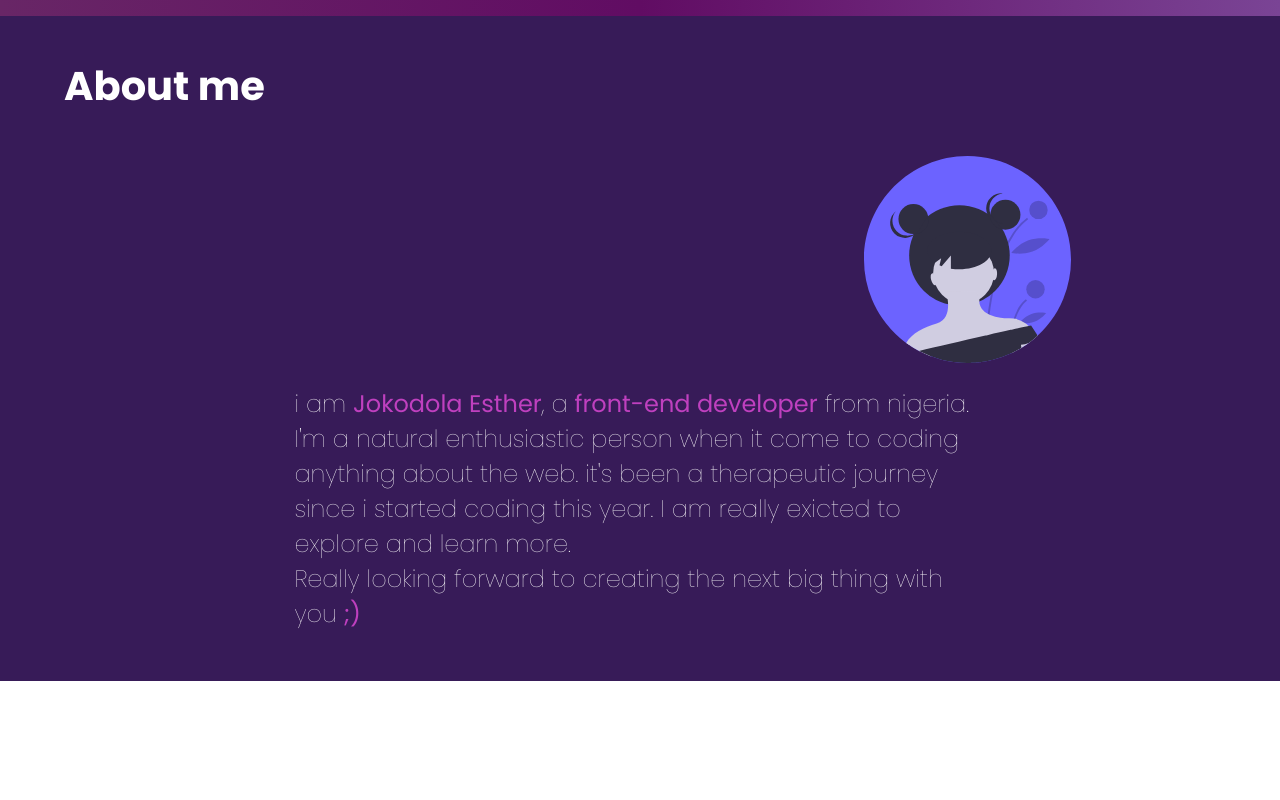
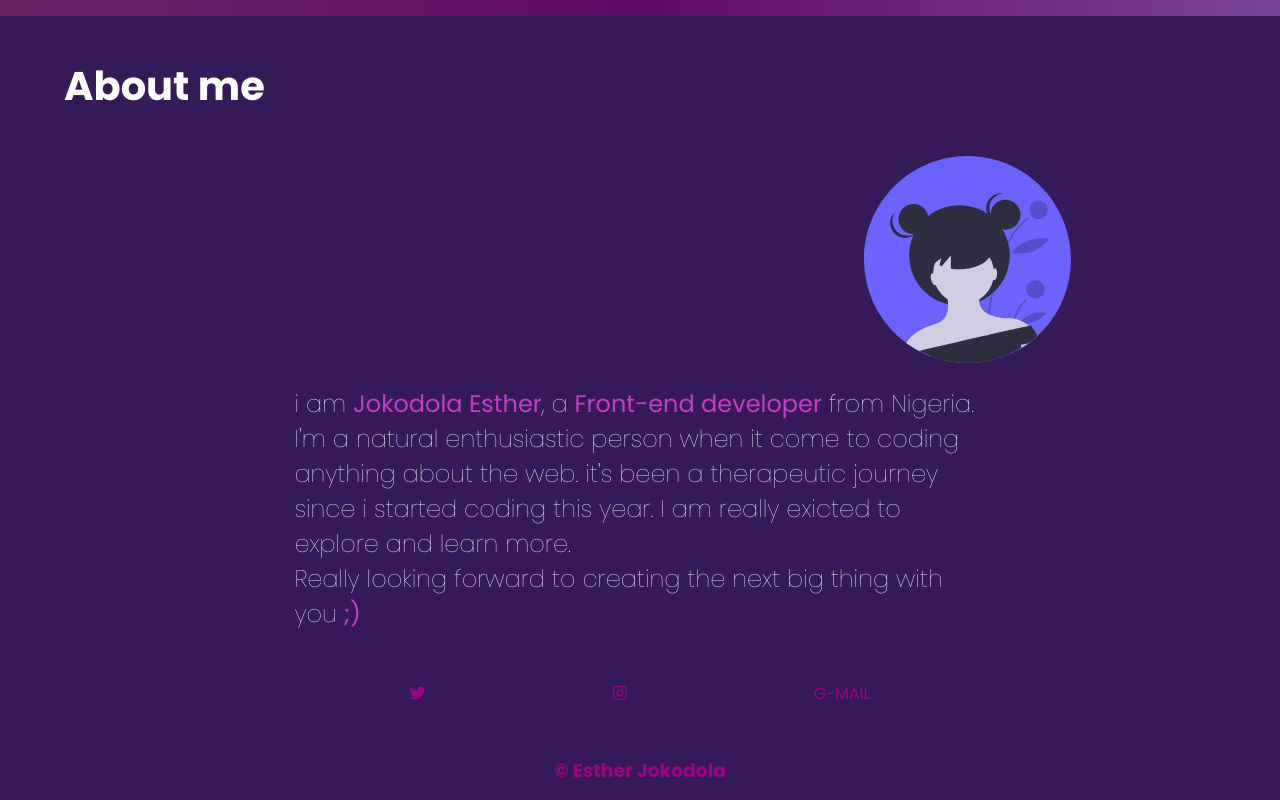
Before and after one commit to Estherjokodola/Esther-Jokodola, a plain HTML site: page index.html in a window 1280 px wide. Shown: the part 2242-3042 px from the top of the page. Before the commit the page ends 2923 px from the top, so only its background shows below. Drawn offline with Linux system fonts and the light colour scheme; a web font is replaced by a local one.

Commit message:
responsiveness

```diff
--- a/index.html
+++ b/index.html
@@ -4,10 +4,10 @@
     <meta charset="UTF-8" />
     <meta http-equiv="X-UA-Compatible" content="IE=edge" />
     <meta name="viewport" content="width=device-width, initial-scale=1.0" />
-    <link
-      rel="stylesheet"
-      href="https://cdnjs.cloudflare.com/ajax/libs/font-awesome/4.7.0/css/font-awesome.min.css"
-    />
+    <script
+      src="https://kit.fontawesome.com/7cb3738625.js"
+      crossorigin="anonymous"
+    ></script>
     <link rel="stylesheet" href="/style.css" />
     <link rel="stylesheet" href="/script.js" />
     <title>Portfolio</title>
@@ -126,7 +126,7 @@
         <div class="text">
           <p>
             i am <span>Jokodola Esther</span>, a
-            <span>front-end developer</span> from nigeria.
+            <span>Front-end developer</span> from Nigeria.
           </p>
           <p>
             I'm a natural enthusiastic person when it come to coding anything
@@ -140,6 +140,21 @@
         </div>
       </div>
     </section>
+    <footer class="footer">
+      <div class="container">
+        <div class="icon">
+          <a
+            href="https://twitter.com/hermosa_girlll?t=QY6j6FLuCUMr6kXslrq4FQ&s=09"
+            ><i class="fa-brands fa-twitter"></i
+          ></a>
+          <a href="https://www.instagram.com/hermosa_girlll/"
+            ><i class="fa-brands fa-instagram"></i
+          ></a>
+          <a href="https:///www.estherjokodola21@gmail.com">G-MAIL</a>
+        </div>
+        <h3>&copy; Esther Jokodola</h3>
+      </div>
+    </footer>
     <script>
       let slides = document.querySelectorAll(".slide-container");
       let index = 0;
--- a/style.css
+++ b/style.css
@@ -267,11 +267,33 @@ a {
   color: #bf40bf;
   font-weight: normal;
 }
-.about-me .icon ul {
+.footer .icon {
+  color: #9a0680;
   display: flex;
+  justify-content: space-between;
+  width: 40%;
+  margin: auto;
+  margin-bottom: 50px;
+}
+.footer .icon a {
+  color: #9a0680;
+}
+.fa-twitter,
+.fa-instagram {
+  color: #9a0680;
+  width: 50%;
 }
 
-@media (max-width: 700px) {
+.footer {
+  color: #9a0680;
+  background-color: #371b58;
+}
+.footer h3 {
+  text-align: center;
+  padding-bottom: 15px;
+}
+
+@media (max-width: 1000px) {
   body {
     width: 100%;
     min-height: 100vh;
@@ -289,14 +311,14 @@ a {
   }
   .nav ul {
     flex-direction: column;
-    align-items: center;
-    text-align: center;
+    align-items: flex-end;
+    text-align: end;
     width: 100%;
     background-color: transparent;
     padding-top: 100px;
     padding-bottom: 50px;
     margin-left: 10px;
-    animation: slideContent 0.2s linear 0.3s backwards;
+    animation: slideContent 0.4s linear;
   }
 
   .main-nav {
@@ -370,6 +392,17 @@ a {
   }
 }
 @media (min-width: 700px) and (max-width: 1000px) {
+  body {
+    width: 100%;
+    min-height: 100vh;
+    background: linear-gradient(
+      to right,
+      #371b58 0%,
+      #371b58 30%,
+      #371b58 30%,
+      #371b58 100%
+    );
+  }
   .nav .logo {
     font-size: 2.2em;
   }
```
